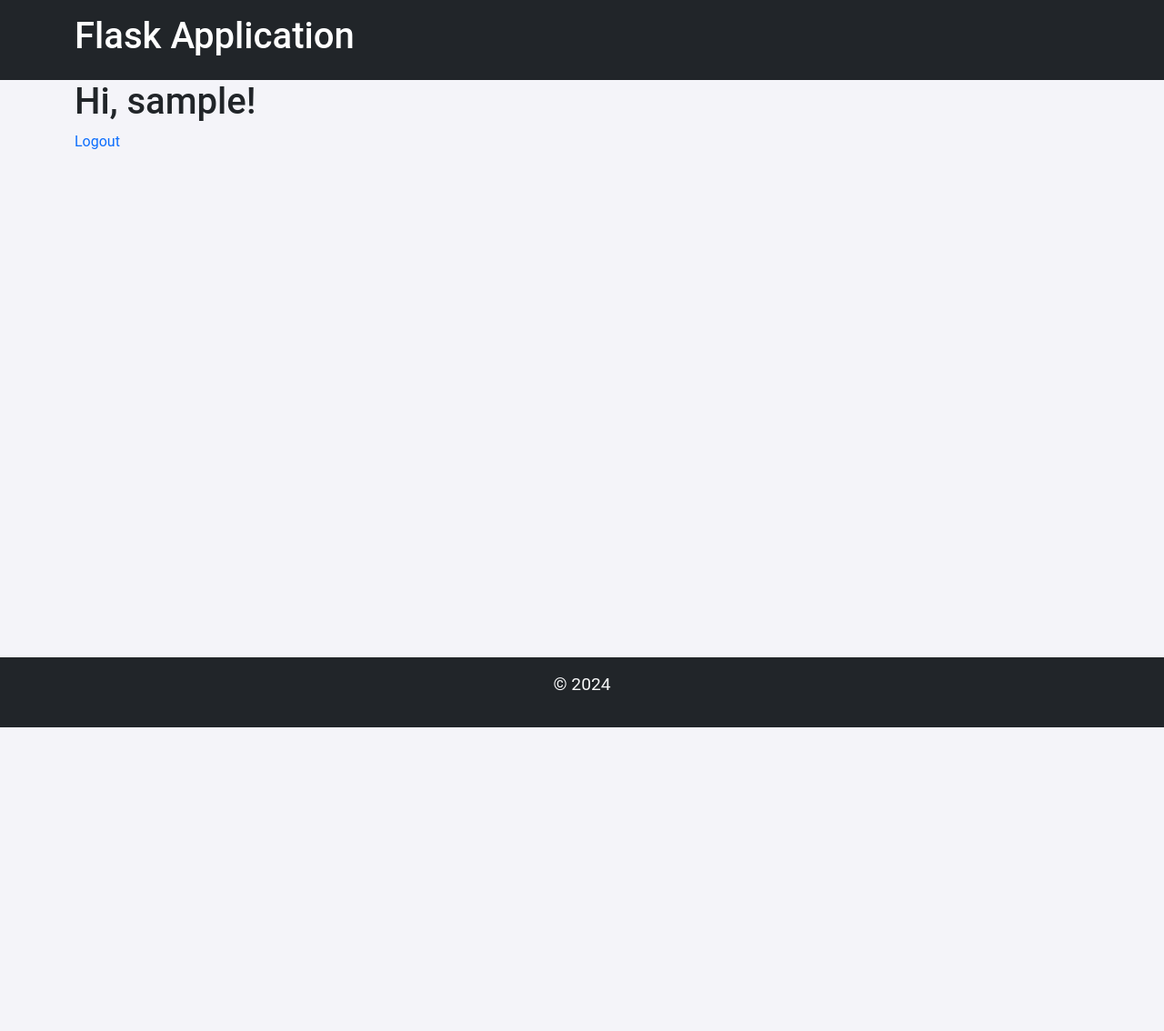
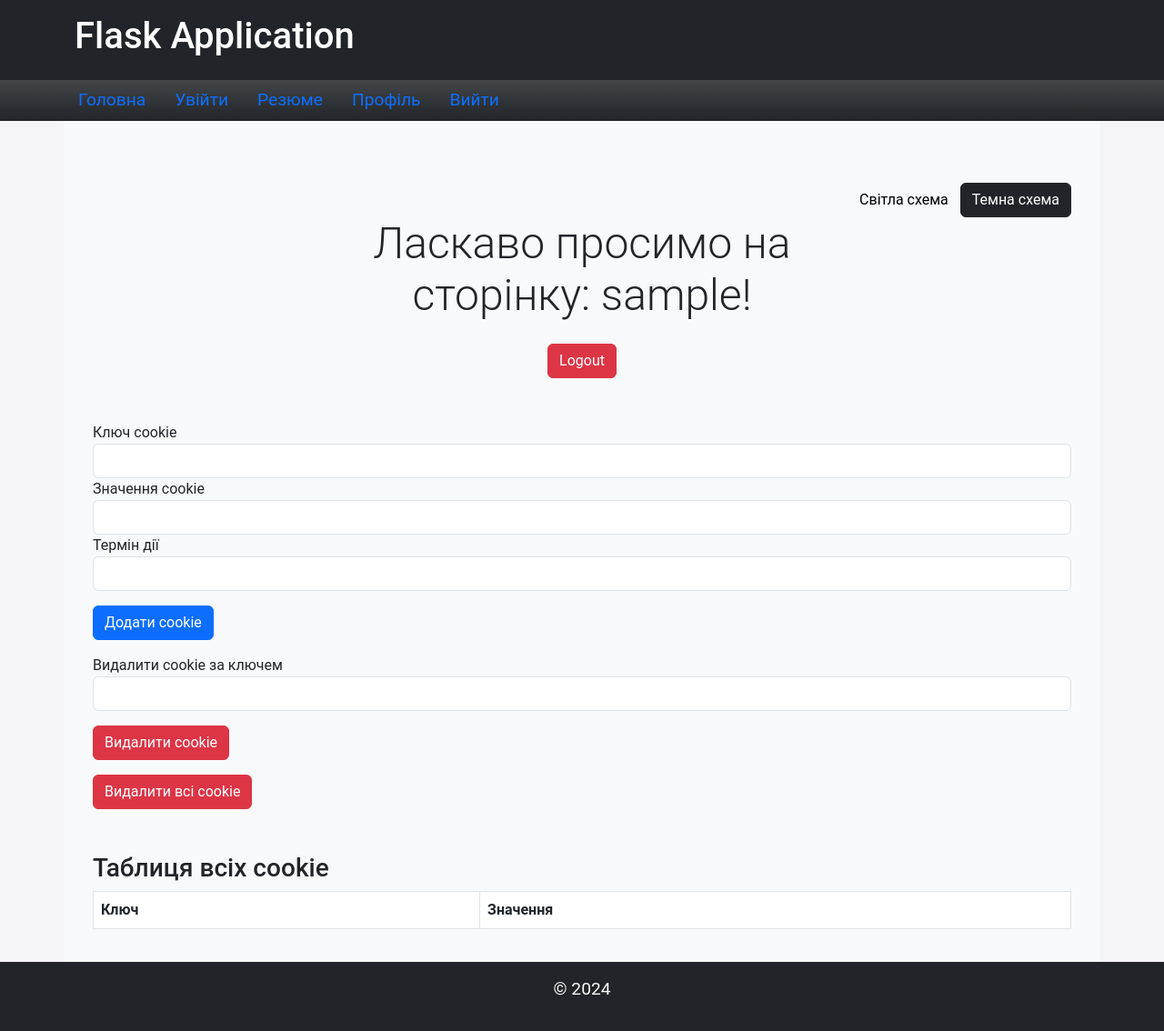
Before and after one commit to cirin0/flask-app-lab-hrytsiv, a Flask app: page /user/profile in a window 1280 px wide. Shown: the whole page at 91% size. Before the commit the page ends 800 px from the top, so only its background shows below. Run offline with Flask 3, Linux system fonts and the light colour scheme; the visitor is signed in with stand-in values (Sample User, id 1); lists and menus that the app fills with data are empty.

Commit message:
add navigation bar and theme selection to user profile and login pages, refactoring

```diff
--- a/app/templates/base.html
+++ b/app/templates/base.html
@@ -31,7 +31,7 @@
     {% endwith %}
 
 
-    <main class="container">
+    <main class="container {{theme}}">
         {% block content %}{% endblock %}
     </main>
     {% block footer %}{% endblock %}
--- a/app/templates/hello.html
+++ b/app/templates/hello.html
@@ -2,6 +2,10 @@
 
 {% block title %}Home{% endblock %}
 
+{% block header %}
+{% include 'nav.html' %}
+{% endblock %}
+
 {% block content %}
 <h1>Hello world</h1>
 {% endblock %}
--- a/app/templates/home.html
+++ b/app/templates/home.html
@@ -1,6 +1,11 @@
 {% extends "base.html" %}
 
 {% block title %}Home{% endblock %}
+
+{% block header %}
+{% include 'nav.html' %}
+{% endblock %}
+
 
 {% block content %}
 <h1>This is your Homepage: </h1>
--- /dev/null
+++ b/app/templates/nav.html
@@ -0,0 +1,21 @@
+<div class="center">
+    <nav class="flex-column bg-dark bg-gradient center text-light ">
+        <ul class="nav container">
+            <li class="nav-item">
+                <a class="nav-link" href="/">Головна</a>
+            </li>
+            <li class="nav-item">
+                <a class="nav-link" href="{{ url_for('users.login') }}">Увійти</a>
+            </li>
+            <li class="nav-item">
+                <a class="nav-link" href="{{ url_for('resume') }}">Резюме</a>
+            </li>
+            <li class="nav-item">
+                <a class="nav-link" href="{{ url_for('users.get_profile', username=username) }}">Профіль</a>
+            </li>
+            <li class="nav-item">
+                <a class="nav-link" href="{{ url_for('users.logout') }}">Вийти</a>
+            </li>
+        </ul>
+    </nav>
+</div>
--- a/app/users/templates/users/profile.html
+++ b/app/users/templates/users/profile.html
@@ -2,11 +2,79 @@
 
 {% block title %}Greeting Page{% endblock %}
 
+
+{% block header %}
+{% include 'nav.html' %}
+{% endblock %}
+
+{% set color = cookies.get('color') %}
+{% if color == 'dark' %}
+{% set theme = 'bg-secondary' %}
+{% else %}
+{% set theme = 'bg-light' %}
+{% endif %}
+
 {% block content %}
+<div class="container mt-5" style="padding: 20px; ">
+    <div class="d-flex justify-content-end">
+        <a href="{{ url_for('users.set_theme', theme='light') }}" class="btn btn-light">Світла схема</a>
+        <a href="{{ url_for('users.set_theme', theme='dark') }}" class="btn btn-dark ml-2">Темна схема</a>
+    </div>
+    <div class="row">
+        <div class="col-md-6 offset-md-3 text-center">
+            <h2 class="display-5">Ласкаво просимо на сторінку: {{username}}!</h2>
+            <a href="{{ url_for('users.logout') }}" class="btn btn-danger mt-3">Logout</a>
+        </div>
+    </div>
 
-<h1>Hi, {{username}}!</h1>
+    <div class="mt-5">
+        <form method="post" action="{{ url_for('users.set_cookie') }}">
+            <div class="form-group">
+                <label for="key">Ключ cookie</label>
+                <input type="text" class="form-control" id="key" name="key" required>
+            </div>
+            <div class="form-group">
+                <label for="value">Значення cookie</label>
+                <input type="text" class="form-control" id="value" name="value" required>
+            </div>
+            <div class="form-group">
+                <label for="expiry">Термін дії</label>
+                <input type="number" class="form-control" id="expiry" name="expiry" required>
+            </div>
+            <button type="submit" class="btn btn-primary mt-3">Додати cookie</button>
+        </form>
 
-<a href="{{ url_for('users.logout') }}">Logout</a>
+        <form method="post" action="{{ url_for('users.delete_cookie') }}" class="mt-3">
+            <div class="form-group">
+                <label for="delete_key">Видалити cookie за ключем</label>
+                <input type="text" class="form-control" id="delete_key" name="delete_key">
+            </div>
+            <button type="submit" class="btn btn-danger mt-3">Видалити cookie</button>
+        </form>
+
+        <form method="post" action="{{ url_for('users.delete_all_cookies') }}" class="mt-3">
+            <button type="submit" class="btn btn-danger">Видалити всі cookie</button>
+        </form>
+
+        <h3 class="mt-5">Таблиця всіх cookie</h3>
+        <table class="table table-bordered">
+            <thead>
+                <tr>
+                    <th>Ключ</th>
+                    <th>Значення</th>
+                </tr>
+            </thead>
+            <tbody>
+                {% for key, value in cookies.items() %}
+                <tr>
+                    <td>{{ key }}</td>
+                    <td>{{ value }}</td>
+                </tr>
+                {% endfor %}
+            </tbody>
+        </table>
+    </div>
+</div>
 
 
 {% endblock %}
--- a/app/users/views.py
+++ b/app/users/views.py
@@ -22,47 +22,81 @@ def admin():
 def get_profile():
     if 'username' in session:
         username_value = session['username']
-        return render_template('users/profile.html', username=username_value)
-    flash('You are not logged in', 'danger')
+        theme = request.cookies.get('theme', 'light')
+        return render_template('users/profile.html',
+                               username=username_value,
+                               cookies=request.cookies,
+                               theme=theme)
+    flash('Invalid name or password', 'danger')
+
     return redirect(url_for('users.login'))
+
+
+@user_bp.route('set_theme/<theme>', methods=['GET'])
+def set_theme(theme):
+    response = make_response(redirect(url_for('users.get_profile')))
+    response.set_cookie('color', theme, max_age=timedelta(days=30))
+    flash(f'Колір теми змінено на {theme}', 'info')
+    return response
 
 
 @user_bp.route('/login', methods=['GET', 'POST'])
 def login():
+    correct_username = "Ivan"
+    correct_password = "12345"
     if request.method == 'POST':
-        username = request.form['username']
-        session['username'] = username
-        flash('Success', 'success')
+        username = request.form.get('username')
+        password = request.form.get('password')
+        if username == correct_username and password == correct_password:
+            session['username'] = username
+            flash('You are successfully logged in', 'success')
         return redirect(url_for('users.get_profile'))
-
+    if 'username' in session:
+        flash('You are already logged in', 'info')
+        return redirect(url_for('users.get_profile'))
     return render_template('users/login.html')
 
 
 @user_bp.route('/logout')
 def logout():
     session.pop('username', None)
-    session.pop('age', None)
     return redirect(url_for('users.get_profile'))
 
 
-@user_bp.route('/set_cookie')
+@user_bp.route('/set_cookie', methods=['GET', 'POST'])
 def set_cookie():
-    response = make_response('Кука установлена')
-    response.set_cookie('username', 'student',
-                        max_age=timedelta(seconds=60).total_seconds())
-    response.set_cookie('color', 'black',
-                        max_age=timedelta(seconds=60).total_seconds())
+    key = request.form.get('key')
+    value = request.form.get('value')
+    expiry = request.form.get('expiry')
+    if not key or not value or not expiry:
+        flash('Будь ласка, заповніть всі поля форми.', 'danger')
+        return redirect(url_for('users.get_profile'))
+
+    flash(f'Кука {key} зі значенням {value} створена', 'info')
+    response = response = make_response(redirect(url_for('users.get_profile')))
+    response.set_cookie(key, value, max_age=int(expiry))
     return response
 
 
-@user_bp.route('/get_cookie')
+@user_bp.route('/get_cookie', methods=['GET', 'POST'])
 def get_cookie():
     username = request.cookies.get('username')
     return f'Користувач: {username}'
 
 
-@user_bp.route('/delete_cookie')
+@user_bp.route('/delete_cookie', methods=['GET', 'POST'])
 def delete_cookie():
-    response = make_response('Кука видалена')
-    response.set_cookie('username', '', expires=0)
+    delete_key = request.form.get('delete_key')
+    flash(f'Кука {delete_key} видалена', 'info')
+    response = make_response(redirect(url_for('users.get_profile')))
+    response.set_cookie(delete_key, '', expires=0)
     return response
+
+
+@user_bp.route('/delete_all_cookies', methods=['GET', 'POST'])
+def delete_all_cookies():
+    flash('Всі куки видалені', 'info')
+    response = make_response(redirect(url_for('users.get_profile')))
+    response.delete_cookie('username')
+    response.delete_cookie('color')
+    return response
```
Also changed, not shown: app/users/templates/users/login.html (+19 -5 lines).
